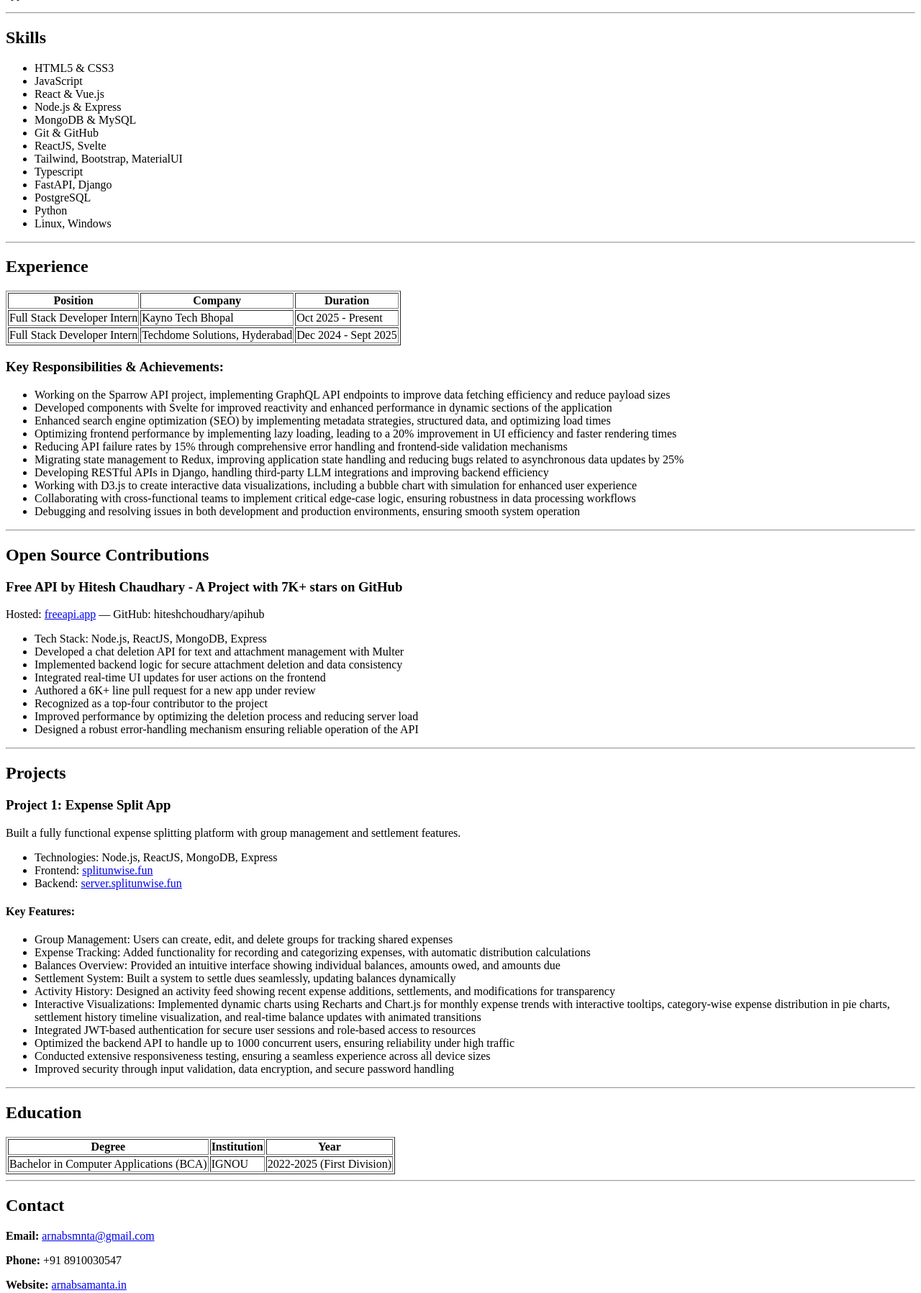
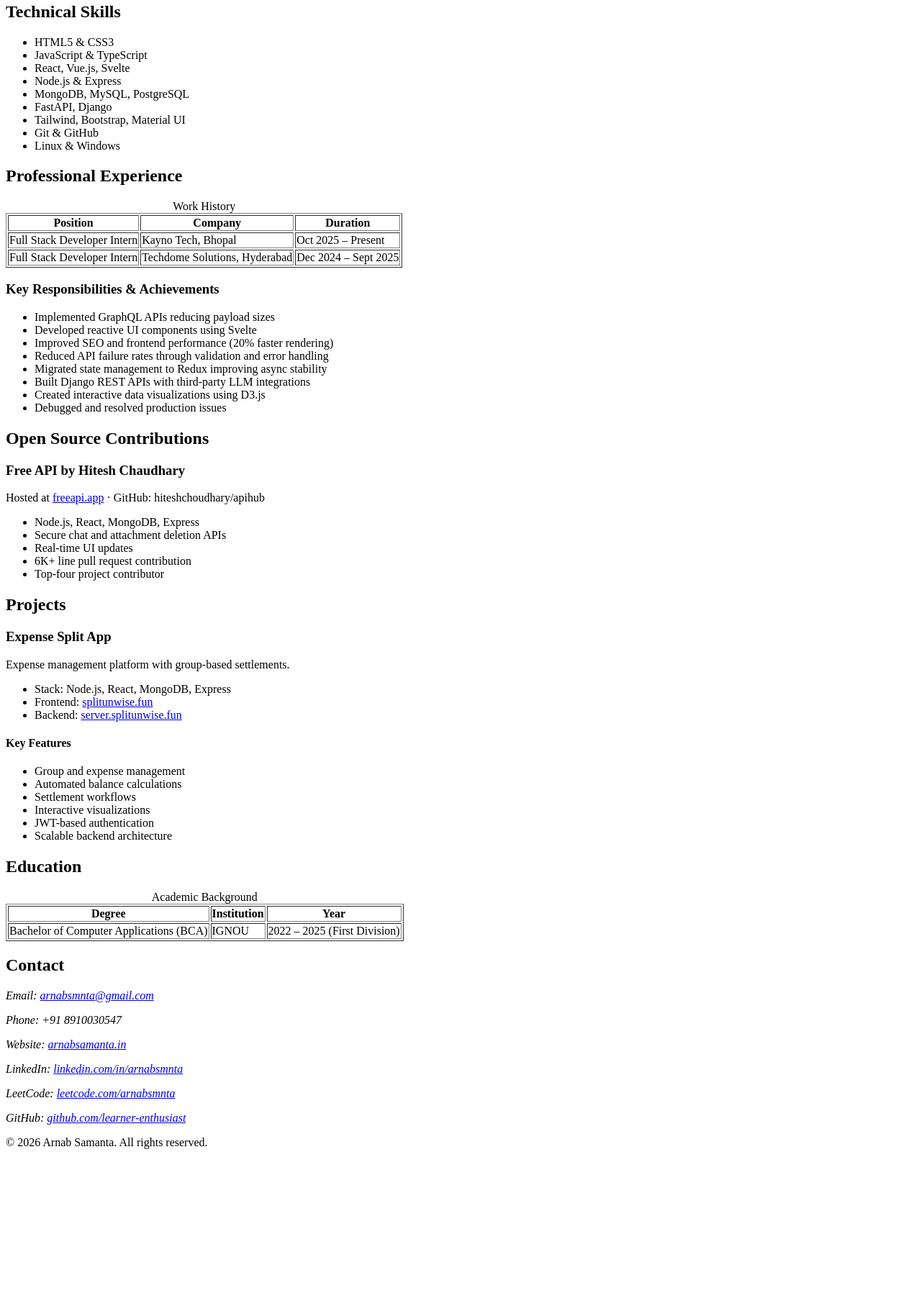
Before and after one commit to learner-enthusiast/Cohort_ResumePage, a plain HTML site: page index.html in a window 1280 px wide. Shown: the part 270-2067 px from the top of the page at 72% size. After the commit the page ends 1883 px from the top, so only its background shows below. Drawn offline with Linux system fonts and the light colour scheme.

Commit message:
Update title and restructure content in index.html

```diff
--- a/index.html
+++ b/index.html
@@ -3,159 +3,180 @@
 <head>
     <meta charset="UTF-8">
     <meta name="viewport" content="width=device-width, initial-scale=1.0">
-    <title>Arnab Samanta - Full Stack Developer</title>
+    <title>Arnab Samanta | Full Stack Developer</title>
 </head>
+
 <body>
+
+<header>
     <h1>Arnab Samanta</h1>
-
     <p>Full Stack Developer | Web Designer | Tech Enthusiast</p>
+</header>
 
 <hr>
 
-    <h2>About Me</h2>
+<main>
 
-    <p>Full-Stack Web Developer, still waiting for the day my code runs perfectly on the first try. Meanwhile, chasing scalable distributed systems.</p>
+    <section aria-labelledby="about">
+        <h2 id="about">About Me</h2>
+        <p>
+            Full-Stack Web Developer, still waiting for the day my code runs perfectly on the first try.
+            Meanwhile, chasing scalable distributed systems.
+        </p>
+        <p>
+            Full-stack developer with expertise in Node.js, MongoDB, and React.
+            Skilled in API design, JWT-based security, Redux-based state management,
+            and scalable backends using Django and FastAPI. Experienced with WebSockets
+            for real-time communication and active in open-source development.
+        </p>
+    </section>
 
-    <p>Full-stack developer with expertise in Node.js, MongoDB, and React. Skilled in API design, JWT-based security, and state management with Redux. Experienced in building scalable backends with Django and FastAPI, along with expertise in WebSockets for real-time communication. Active open-source contributor. Passionate about building scalable, secure, and high-performance web applications.</p>
-
-    <hr>
-
-    <h2>Skills</h2>
-
+    <section aria-labelledby="skills">
+        <h2 id="skills">Technical Skills</h2>
         <ul>
             <li>HTML5 & CSS3</li>
-        <li>JavaScript</li>
-        <li>React & Vue.js</li>
+            <li>JavaScript & TypeScript</li>
+            <li>React, Vue.js, Svelte</li>
             <li>Node.js & Express</li>
-        <li>MongoDB & MySQL</li>
+            <li>MongoDB, MySQL, PostgreSQL</li>
+            <li>FastAPI, Django</li>
+            <li>Tailwind, Bootstrap, Material UI</li>
             <li>Git & GitHub</li>
-        <li>ReactJS, Svelte</li>
-        <li>Tailwind, Bootstrap, MaterialUI</li>
-        <li>Typescript</li>
-        <li>FastAPI, Django</li>
-        <li>PostgreSQL</li>
-        <li>Python</li>
-        <li>Linux, Windows</li>
+            <li>Linux & Windows</li>
         </ul>
+    </section>
 
-    <hr>
-
-    <h2>Experience</h2>
+    <section aria-labelledby="experience">
+        <h2 id="experience">Professional Experience</h2>
 
         <table border="1">
+            <caption>Work History</caption>
+            <thead>
                 <tr>
-            <th>Position</th>
-            <th>Company</th>
-            <th>Duration</th>
+                    <th scope="col">Position</th>
+                    <th scope="col">Company</th>
+                    <th scope="col">Duration</th>
                 </tr>
+            </thead>
+            <tbody>
                 <tr>
                     <td>Full Stack Developer Intern</td>
-            <td>Kayno Tech Bhopal</td>
-            <td>Oct 2025 - Present</td>
+                    <td>Kayno Tech, Bhopal</td>
+                    <td>Oct 2025 – Present</td>
                 </tr>
                 <tr>
                     <td>Full Stack Developer Intern</td>
                     <td>Techdome Solutions, Hyderabad</td>
-            <td>Dec 2024 - Sept 2025</td>
+                    <td>Dec 2024 – Sept 2025</td>
                 </tr>
+            </tbody>
         </table>
 
-    <h3>Key Responsibilities & Achievements:</h3>
+        <article>
+            <h3>Key Responsibilities & Achievements</h3>
             <ul>
-        <li>Working on the Sparrow API project, implementing GraphQL API endpoints to improve data fetching efficiency and reduce payload sizes</li>
-        <li>Developed components with Svelte for improved reactivity and enhanced performance in dynamic sections of the application</li>
-        <li>Enhanced search engine optimization (SEO) by implementing metadata strategies, structured data, and optimizing load times</li>
-        <li>Optimizing frontend performance by implementing lazy loading, leading to a 20% improvement in UI efficiency and faster rendering times</li>
-        <li>Reducing API failure rates by 15% through comprehensive error handling and frontend-side validation mechanisms</li>
-        <li>Migrating state management to Redux, improving application state handling and reducing bugs related to asynchronous data updates by 25%</li>
-        <li>Developing RESTful APIs in Django, handling third-party LLM integrations and improving backend efficiency</li>
-        <li>Working with D3.js to create interactive data visualizations, including a bubble chart with simulation for enhanced user experience</li>
-        <li>Collaborating with cross-functional teams to implement critical edge-case logic, ensuring robustness in data processing workflows</li>
-        <li>Debugging and resolving issues in both development and production environments, ensuring smooth system operation</li>
+                <li>Implemented GraphQL APIs reducing payload sizes</li>
+                <li>Developed reactive UI components using Svelte</li>
+                <li>Improved SEO and frontend performance (20% faster rendering)</li>
+                <li>Reduced API failure rates through validation and error handling</li>
+                <li>Migrated state management to Redux improving async stability</li>
+                <li>Built Django REST APIs with third-party LLM integrations</li>
+                <li>Created interactive data visualizations using D3.js</li>
+                <li>Debugged and resolved production issues</li>
+            </ul>
+        </article>
+    </section>
+
+    <section aria-labelledby="opensource">
+        <h2 id="opensource">Open Source Contributions</h2>
+
+        <article>
+            <h3>Free API by Hitesh Chaudhary</h3>
+            <p>
+                Hosted at
+                <a href="https://freeapi.app" target="_blank">freeapi.app</a>
+                · GitHub: hiteshchoudhary/apihub
+            </p>
+            <ul>
+                <li>Node.js, React, MongoDB, Express</li>
+                <li>Secure chat and attachment deletion APIs</li>
+                <li>Real-time UI updates</li>
+                <li>6K+ line pull request contribution</li>
+                <li>Top-four project contributor</li>
+            </ul>
+        </article>
+    </section>
+
+    <section aria-labelledby="projects">
+        <h2 id="projects">Projects</h2>
+
+        <article>
+            <h3>Expense Split App</h3>
+            <p>
+                Expense management platform with group-based settlements.
+            </p>
+            <ul>
+                <li>Stack: Node.js, React, MongoDB, Express</li>
+                <li>
+                    Frontend:
+                    <a href="https://splitunwise.fun" target="_blank">splitunwise.fun</a>
+                </li>
+                <li>
+                    Backend:
+                    <a href="https://server.splitunwise.fun" target="_blank">server.splitunwise.fun</a>
+                </li>
             </ul>
 
-    <hr>
+            <h4>Key Features</h4>
+            <ul>
+                <li>Group and expense management</li>
+                <li>Automated balance calculations</li>
+                <li>Settlement workflows</li>
+                <li>Interactive visualizations</li>
+                <li>JWT-based authentication</li>
+                <li>Scalable backend architecture</li>
+            </ul>
+        </article>
+    </section>
 
-    <h2>Open Source Contributions</h2>
+    <section aria-labelledby="education">
+        <h2 id="education">Education</h2>
+        <table border="1">
+            <caption>Academic Background</caption>
+            <thead>
+                <tr>
+                    <th scope="col">Degree</th>
+                    <th scope="col">Institution</th>
+                    <th scope="col">Year</th>
+                </tr>
+            </thead>
+            <tbody>
+                <tr>
+                    <td>Bachelor of Computer Applications (BCA)</td>
+                    <td>IGNOU</td>
+                    <td>2022 – 2025 (First Division)</td>
+                </tr>
+            </tbody>
+        </table>
+    </section>
 
-    <h3>Free API by Hitesh Chaudhary - A Project with 7K+ stars on GitHub</h3>
-    <p>Hosted: <a href="https://freeapi.app" target="_blank">freeapi.app</a> — GitHub: hiteshchoudhary/apihub</p>
+    <section aria-labelledby="contact">
+        <h2 id="contact">Contact</h2>
+        <address>
+            <p>Email: <a href="mailto:arnabsmnta@gmail.com">arnabsmnta@gmail.com</a></p>
+            <p>Phone: +91 8910030547</p>
+            <p>Website: <a href="https://arnabsamanta.in" target="_blank">arnabsamanta.in</a></p>
+            <p>LinkedIn: <a href="https://linkedin.com/in/arnabsmnta" target="_blank">linkedin.com/in/arnabsmnta</a></p>
+            <p>LeetCode: <a href="https://leetcode.com/arnabsmnta" target="_blank">leetcode.com/arnabsmnta</a></p>
+            <p>GitHub: <a href="https://github.com/learner-enthusiast" target="_blank">github.com/learner-enthusiast</a></p>
+        </address>
+    </section>
 
-    <ul>
-        <li>Tech Stack: Node.js, ReactJS, MongoDB, Express</li>
-        <li>Developed a chat deletion API for text and attachment management with Multer</li>
-        <li>Implemented backend logic for secure attachment deletion and data consistency</li>
-        <li>Integrated real-time UI updates for user actions on the frontend</li>
-        <li>Authored a 6K+ line pull request for a new app under review</li>
-        <li>Recognized as a top-four contributor to the project</li>
-        <li>Improved performance by optimizing the deletion process and reducing server load</li>
-        <li>Designed a robust error-handling mechanism ensuring reliable operation of the API</li>
-    </ul>
+</main>
 
-    <hr>
-
-    <h2>Projects</h2>
-
-    <h3>Project 1: Expense Split App</h3>
-
-    <p>Built a fully functional expense splitting platform with group management and settlement features.</p>
-
-    <ul>
-        <li>Technologies: Node.js, ReactJS, MongoDB, Express</li>
-        <li>Frontend: <a href="https://splitunwise.fun" target="_blank">splitunwise.fun</a></li>
-        <li>Backend: <a href="https://server.splitunwise.fun" target="_blank">server.splitunwise.fun</a></li>
-    </ul>
-
-    <h4>Key Features:</h4>
-    <ul>
-        <li>Group Management: Users can create, edit, and delete groups for tracking shared expenses</li>
-        <li>Expense Tracking: Added functionality for recording and categorizing expenses, with automatic distribution calculations</li>
-        <li>Balances Overview: Provided an intuitive interface showing individual balances, amounts owed, and amounts due</li>
-        <li>Settlement System: Built a system to settle dues seamlessly, updating balances dynamically</li>
-        <li>Activity History: Designed an activity feed showing recent expense additions, settlements, and modifications for transparency</li>
-        <li>Interactive Visualizations: Implemented dynamic charts using Recharts and Chart.js for monthly expense trends with interactive tooltips, category-wise expense distribution in pie charts, settlement history timeline visualization, and real-time balance updates with animated transitions</li>
-        <li>Integrated JWT-based authentication for secure user sessions and role-based access to resources</li>
-        <li>Optimized the backend API to handle up to 1000 concurrent users, ensuring reliability under high traffic</li>
-        <li>Conducted extensive responsiveness testing, ensuring a seamless experience across all device sizes</li>
-        <li>Improved security through input validation, data encryption, and secure password handling</li>
-    </ul>
-
-    <hr>
-
-    <h2>Education</h2>
-
-    <table border="1">
-        <tr>
-            <th>Degree</th>
-            <th>Institution</th>
-            <th>Year</th>
-        </tr>
-        <tr>
-            <td>Bachelor in Computer Applications (BCA)</td>
-            <td>IGNOU</td>
-            <td>2022-2025 (First Division)</td>
-        </tr>
-    </table>
-
-    <hr>
-
-    <h2>Contact</h2>
-
-    <p><strong>Email:</strong> <a href="mailto:arnabsmnta@gmail.com">arnabsmnta@gmail.com</a></p>
-
-    <p><strong>Phone:</strong> +91 8910030547</p>
-
-    <p><strong>Website:</strong> <a href="https://arnabsamanta.in" target="_blank">arnabsamanta.in</a></p>
-
-    <p><strong>LinkedIn:</strong> <a href="https://linkedin.com/in/arnabsmnta" target="_blank">linkedin.com/in/arnabsmnta</a></p>
-
-    <p><strong>LeetCode:</strong> <a href="https://leetcode.com/arnabsmnta" target="_blank">leetcode.com/arnabsmnta</a></p>
-
-    <p><strong>GitHub:</strong> <a href="https://github.com/learner-enthusiast" target="_blank">github.com/learner-enthusiast</a></p>
-
-    <hr>
-
+<footer>
     <p>&copy; 2026 Arnab Samanta. All rights reserved.</p>
+</footer>
 
 </body>
 </html>
```
Lines whose indentation alone changed are shown as unchanged.
